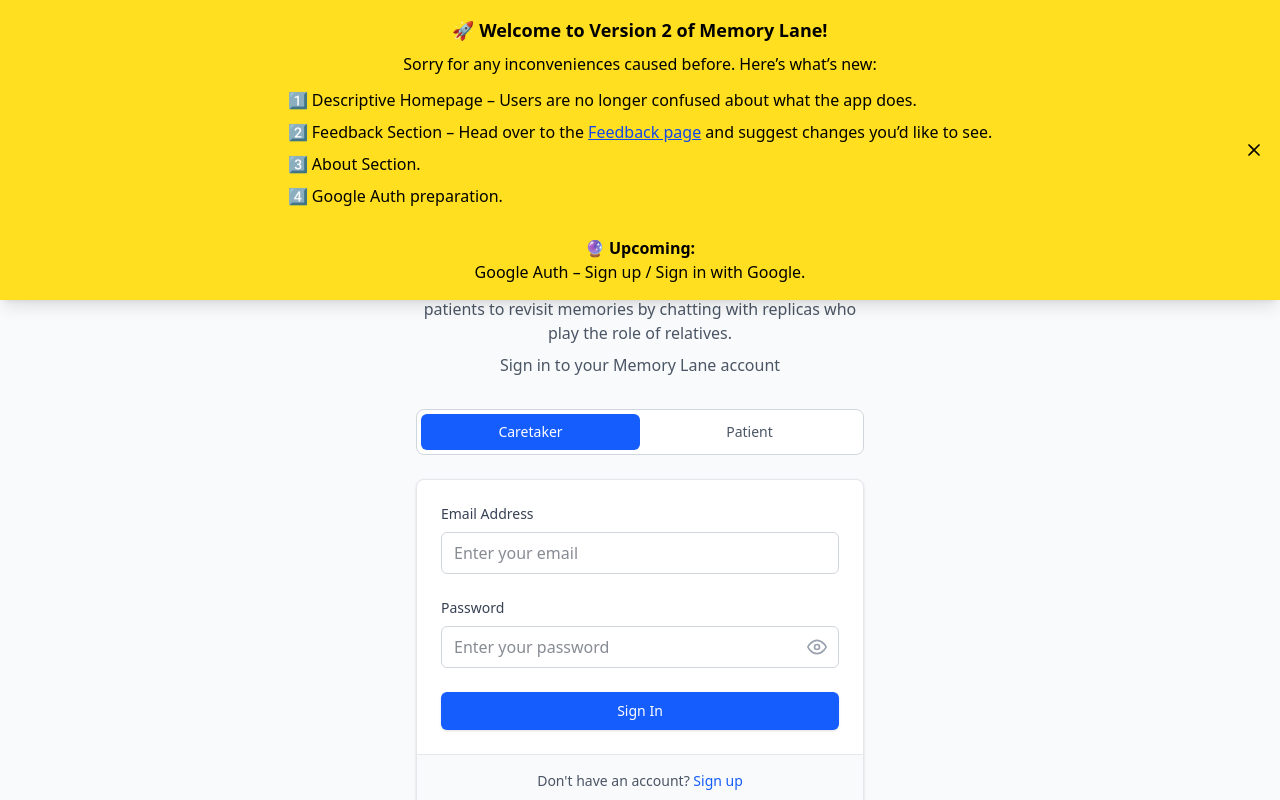
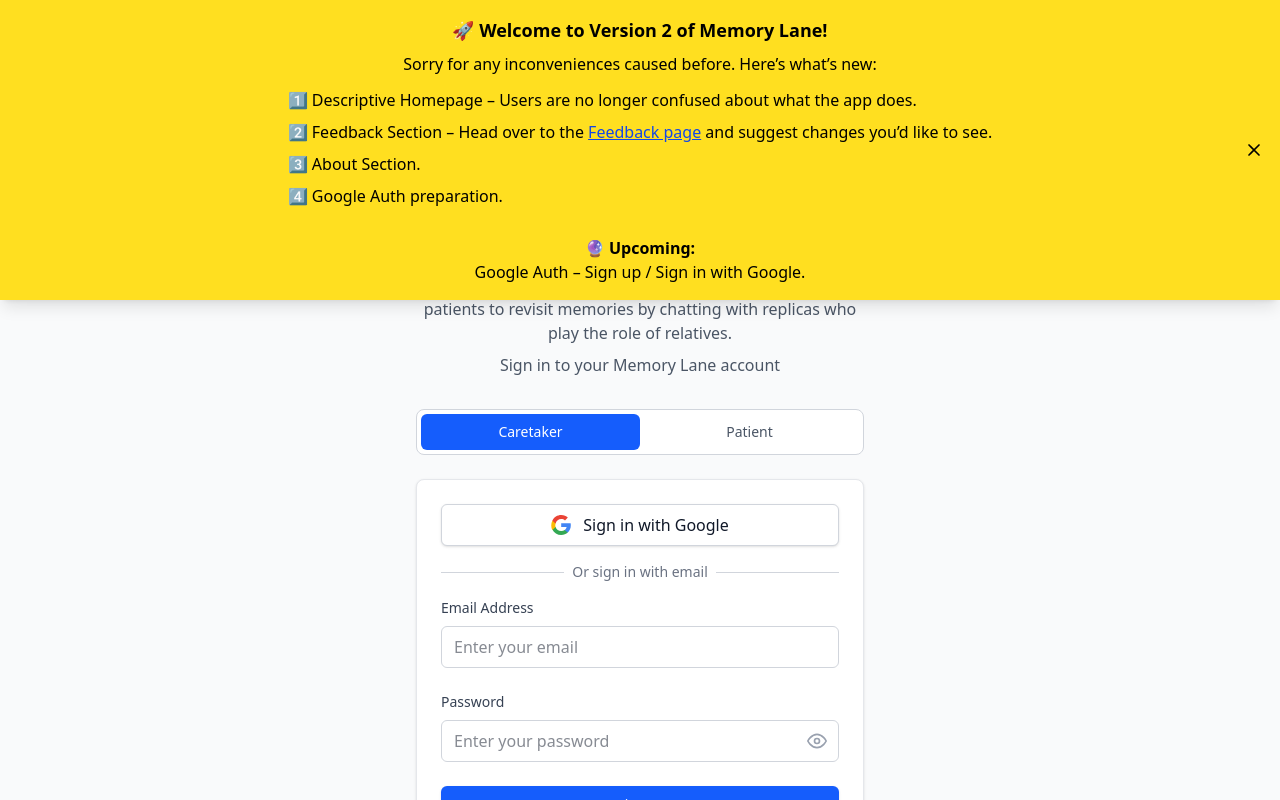
Before and after one commit to AlphaTechini/Memory-Lane, a SvelteKit app in the folder Frontend/Frontend/: page /login in a window 1280 px wide. Shown: the top 800 px of the page. Built offline with nearby package versions, Linux system fonts and the light colour scheme; no server answers.

Commit message:
Now has google login

```diff
--- a/Frontend/Frontend/src/routes/login/+page.svelte
+++ b/Frontend/Frontend/src/routes/login/+page.svelte
@@ -3,6 +3,7 @@
   import { goto } from '$app/navigation';
   import { onMount } from 'svelte';
   import ThemeToggle from '$lib/components/ThemeToggle.svelte';
+  import GoogleSignInButton from '$lib/components/GoogleSignInButton.svelte';
   import { apiUrl } from '$lib/utils/api.js';
 
   let email = $state('');
@@ -138,10 +139,8 @@
     <div class="w-full max-w-md">
       <!-- Header -->
       <div class="text-center mb-8">
-            <!-- Add your site logo at Frontend/Frontend/static/logo.png -->
         <img src="/logo.png" alt="Memory Lane logo" class="mx-auto mb-4 h-14 w-auto" />
         <h2 class="text-3xl font-bold text-gray-900 dark:text-gray-100 mb-2">Welcome Back</h2>
-            <!-- Brief descriptive paragraph about Memory Lane -->
         <p class="text-gray-600 dark:text-gray-400 mb-2">Memory Lane is a caregiver-curated reminiscence platform that turns family photos and training data into personalized, role-based conversational replicas, enabling patients to revisit memories by chatting with replicas who play the role of relatives.</p>
         <p class="text-gray-600 dark:text-gray-400">
           {#if userType === 'caretaker'}
@@ -174,7 +173,26 @@
 
       <!-- Login Form -->
       <div class="bg-white dark:bg-gray-800 shadow-sm rounded-lg border border-gray-200 dark:border-gray-700">
-        <form onsubmit={handleLogin} class="p-6 space-y-6">
+        {#if userType === 'caretaker'}
+          <!-- Google Sign-In Section (Caretakers only) -->
+          <div class="p-6 pb-4">
+            <GoogleSignInButton mode="signin" />
+          </div>
+
+          <!-- Divider -->
+          <div class="px-6 pb-4">
+            <div class="relative">
+              <div class="absolute inset-0 flex items-center">
+                <div class="w-full border-t border-gray-300 dark:border-gray-600"></div>
+              </div>
+              <div class="relative flex justify-center text-sm">
+                <span class="px-2 bg-white dark:bg-gray-800 text-gray-500 dark:text-gray-400">Or sign in with email</span>
+              </div>
+            </div>
+          </div>
+        {/if}
+
+        <form onsubmit={handleLogin} class="p-6 {userType === 'caretaker' ? 'pt-0' : ''} space-y-6">
           <!-- Email Field -->
           <div>
             <label for="email" class="block text-sm font-medium text-gray-700 dark:text-gray-300 mb-2">
```
Lines whose indentation alone changed are shown as unchanged.
